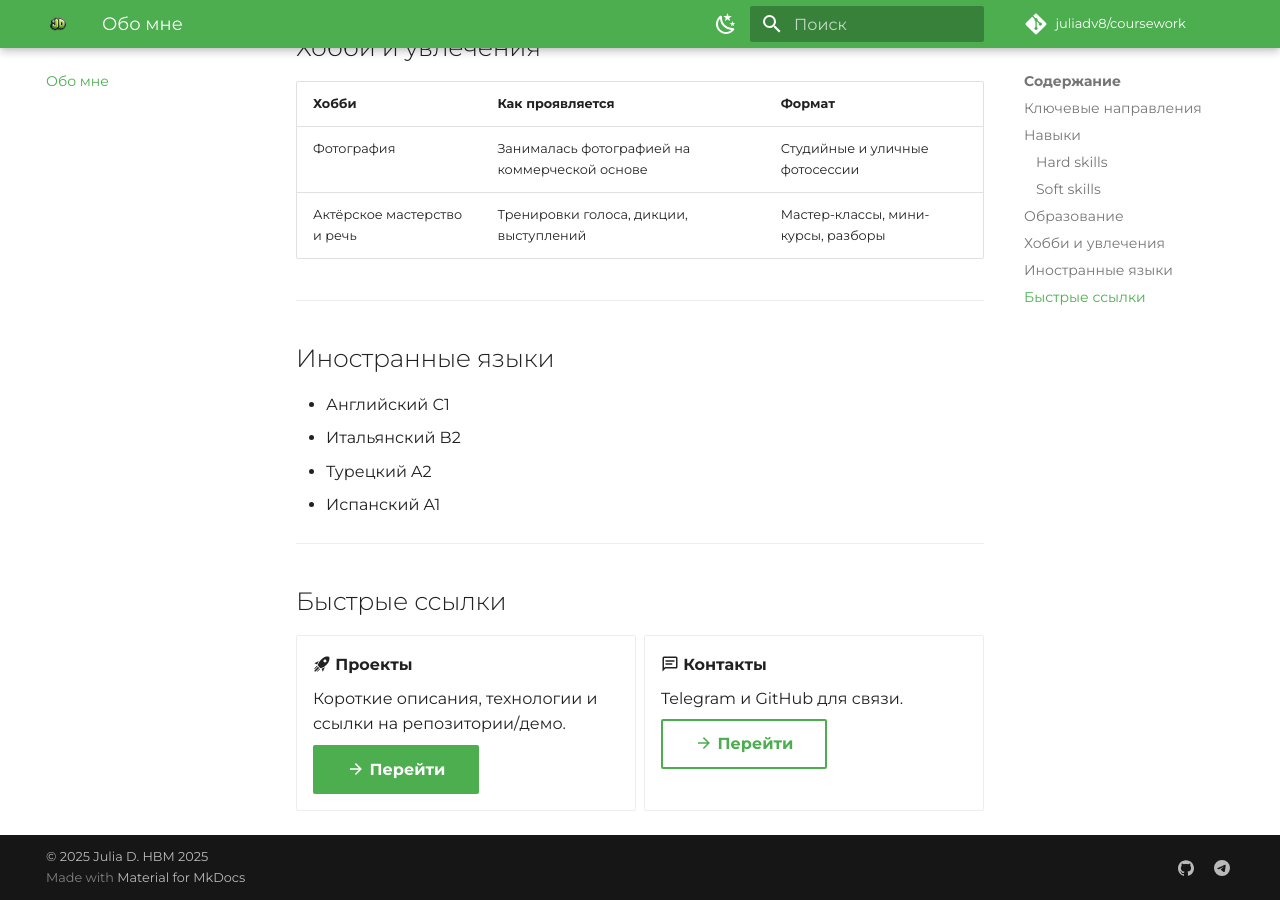
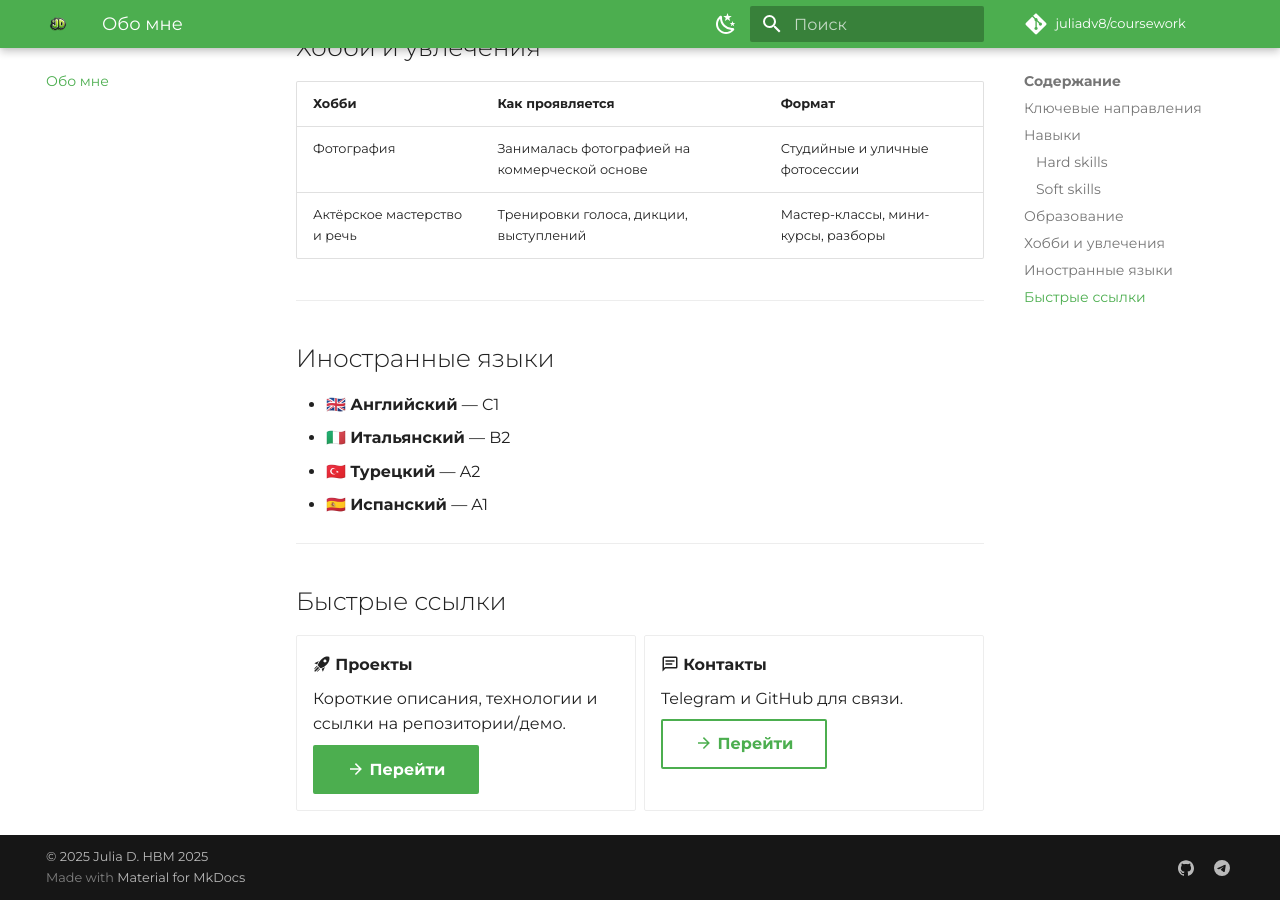
Before and after one commit to juliadv8/coursework, an MkDocs documentation site: the page built from docs/about.md, in a window 1280 px wide and 900 px high, scrolled down 2307 px. Built offline with MkDocs 1.6.1 and Material for MkDocs 9.7.7, drawn with Linux system fonts in a browser that asks for light colours; comment, search, counter and statistics services are not loaded.

Commit message:
Update about.md

```diff
--- a/docs/about.md
+++ b/docs/about.md
@@ -59,10 +59,11 @@
 ---
 
 ## Иностранные языки
-- Английский С1
-- Итальянский B2
-- Турецкий A2
-- Испанский A1
+
+- 🇬🇧 **Английский** — C1
+- 🇮🇹 **Итальянский** — B2
+- 🇹🇷 **Турецкий** — A2
+- 🇪🇸 **Испанский** — A1
 
 ---
 
```
